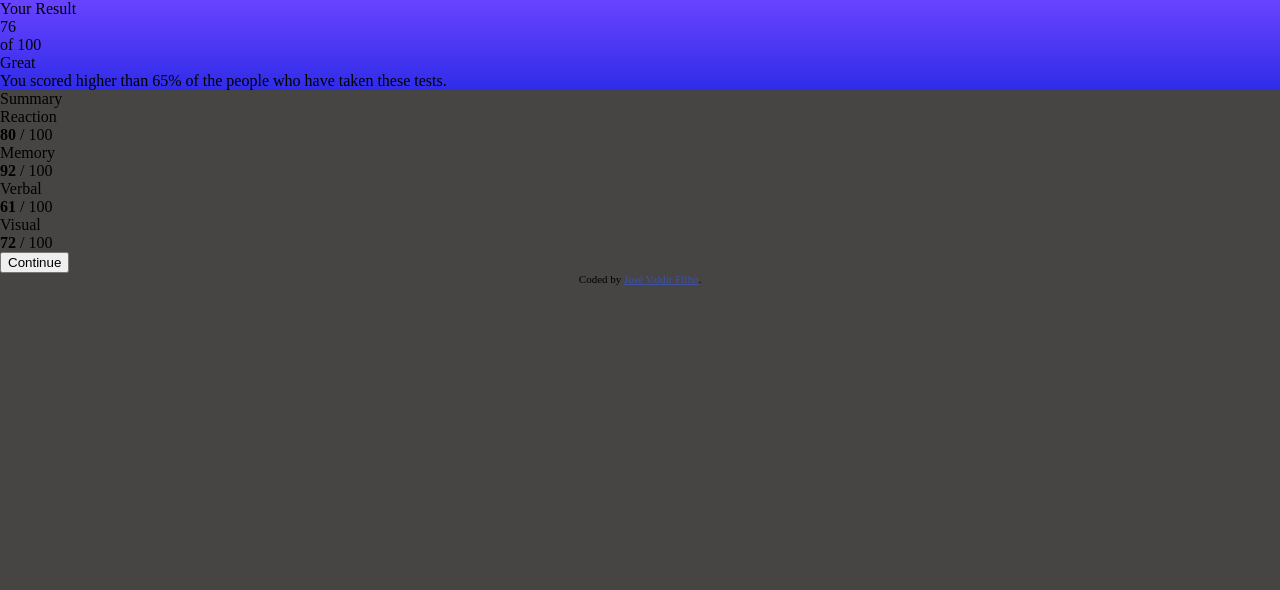
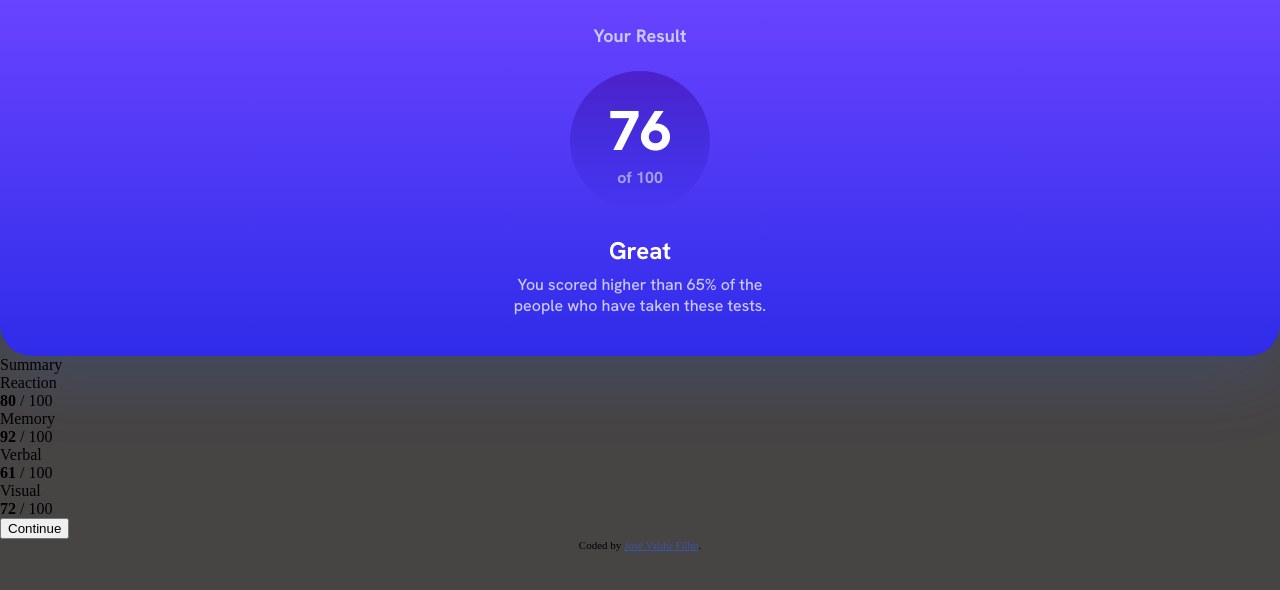
Before and after one commit to josevaldirfilho/results-summary-component-main, a plain HTML site: page index.html in a window 1280 px wide. Drawn offline with Linux system fonts and the light colour scheme.

Commit message:
finished the head, starting the under part

```diff
--- a/index.html
+++ b/index.html
@@ -7,6 +7,12 @@
   <!-- displays site properly based on user's device -->
 
   <link rel="icon" type="image/png" sizes="32x32" href="./assets/images/favicon-32x32.png">
+  <link rel="preconnect" href="https://fonts.googleapis.com">
+  <link rel="preconnect" href="https://fonts.gstatic.com" crossorigin>
+  <link
+    href="https://fonts.googleapis.com/css2?family=Fraunces:wght@600&family=Hanken+Grotesk:wght@500;700;800&display=swap"
+    rel="stylesheet">
+
 
   <title>Results summary component</title>
 
@@ -19,7 +25,8 @@
   <div>
     <div id="blue-container">
       <h3 id="title-over-number-display">Your Result</h3>
-      <div>
+      <div id="circle">
+        <img src="/assets/images/circle.svg" alt="circle-background">
         <h1 id="number-display">76</h1>
         <p>of 100</p>
       </div>
--- a/style.css
+++ b/style.css
@@ -4,8 +4,86 @@ body {
 
 #blue-container {
   background: var(--gradient-1, linear-gradient(180deg, #75F 0%, #6943FF 0.01%, #2F2CE9 100%));
+  height: 356px;
+  border-radius: 0 0 32px 32px;
+  box-shadow: 0px 30px 60px 0px rgba(61, 108, 236, 0.15);
+  display: flex;
+  flex-direction: column;
+  justify-content: flex-start;
+  align-items: center;
+}
+
+#title-over-number-display {
+  color: var(--light-blue, #CAC9FF);
+  text-align: center;
+  font-family: "Hanken Grotesk", sans-serif;
+  font-size: 18px;
+  font-style: normal;
+  font-weight: 700;
+  line-height: normal;
+  margin-top: 24px;
+}
+
+#number-display {
+  color: var(--white, #FFF);
+  text-align: center;
+  font-family: Hanken Grotesk;
+  font-size: 56px;
+  font-style: normal;
+  font-weight: 800;
+  line-height: 72px;
+  z-index: 1;
+}
+
+#circle {
+  display: flex;
+  flex-direction: column;
+  height: 140px;
+  width: 140px;
+  border: 50%;
+  align-items: center;
+  justify-content: center;
+  margin-top: 24px;
+
 
 }
+
+#circle img {
+  position: absolute;
+}
+
+#circle p {
+  color: var(--light-blue, #CAC9FF);
+  font-family: Hanken Grotesk;
+  font-size: 16px;
+  font-style: normal;
+  font-weight: 700;
+  line-height: normal;
+}
+
+#score-number-display {
+  color: var(--white, #FFF);
+  text-align: center;
+  font-family: Hanken Grotesk;
+  font-size: 24px;
+  font-style: normal;
+  font-weight: 700;
+  line-height: normal;
+  margin-top: 24px;
+}
+
+#legend-score-number-display {
+  color: var(--light-blue, #CAC9FF);
+  text-align: center;
+  font-family: Hanken Grotesk;
+  font-size: 16px;
+  font-style: normal;
+  font-weight: 500;
+  line-height: normal;
+  width: 260px;
+  margin-top: 8px;
+}
+
 
 .attribution {
   font-size: 11px;
```
Also changed, not shown: assets/images/circle.svg (added).
